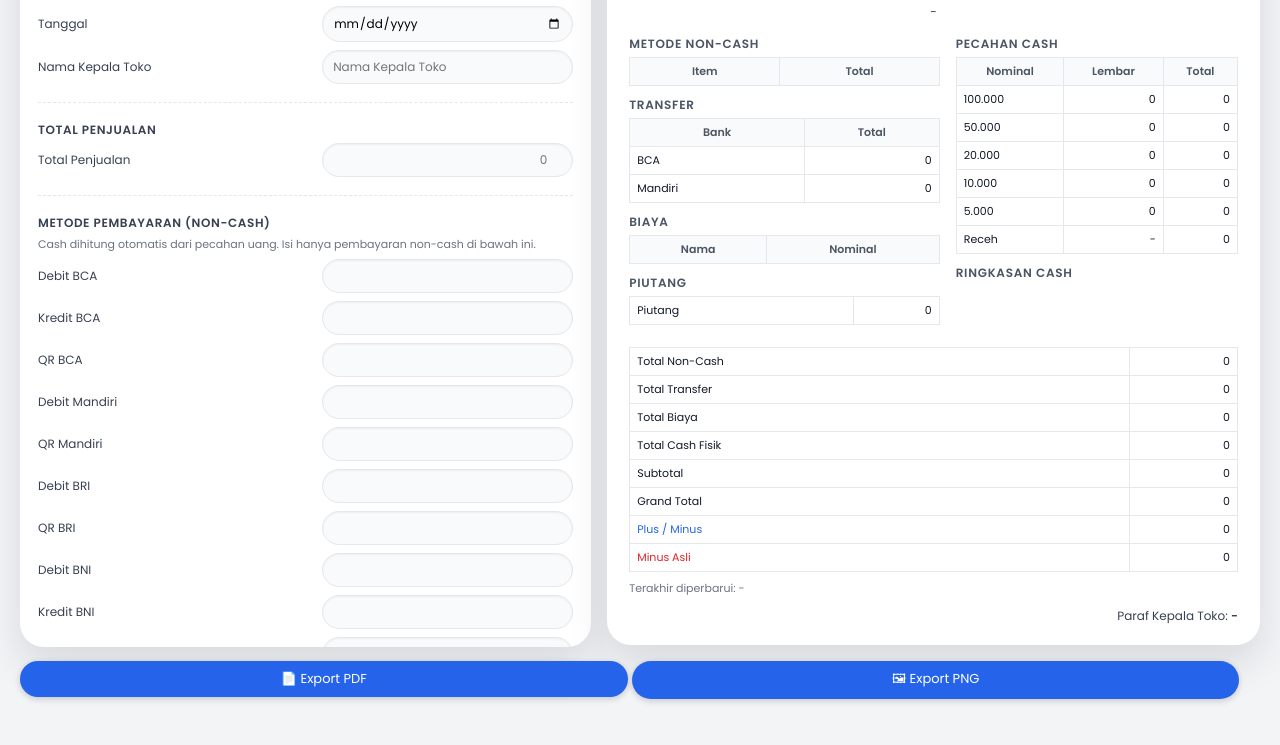
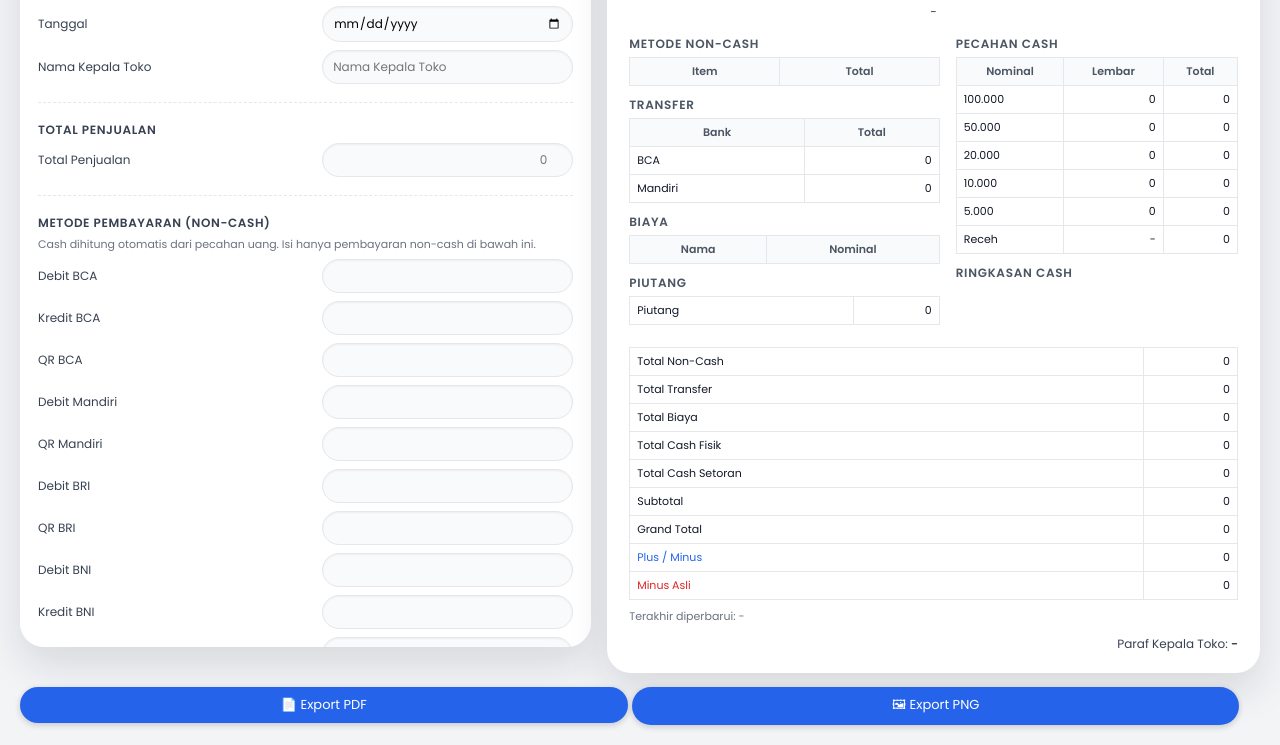
Before and after one commit to topedbandungkopo-bit/Laporan-Penjualan, a plain HTML site: page index.html in a window 1280 px wide. Shown: the part 161-906 px from the top of the page. Before the commit the page ends 880 px from the top, so only its background shows below. Drawn offline with nearby package versions, Linux system fonts and the light colour scheme; no server answers.

Commit message:
Update index.html

```diff
--- a/index.html
+++ b/index.html
@@ -565,6 +565,7 @@
           <tr><td>Total Transfer</td><td id="total-transfer" class="num">0</td></tr>
           <tr><td>Total Biaya</td><td id="total-biaya" class="num">0</td></tr>
           <tr><td>Total Cash Fisik</td><td id="total-cash-fisik" class="num">0</td></tr>
+          <tr><td>Total Cash Setoran</td><td id="total-cash-setoran" class="num">0</td></tr>
           <tr><td>Subtotal</td><td id="subtotal" class="num">0</td></tr>
           <tr><td>Grand Total</td><td id="grandtotal" class="num">0</td></tr>
           <tr><td style="color:#2563eb;">Plus / Minus</td><td id="plusminus" class="num">0</td></tr>
@@ -673,6 +674,7 @@
     document.getElementById("grandtotal").textContent = fmt(grand);
 
     const cashSeharusnya = totalPenjualan - totalNonCash - totalTransfer - totalBiaya;
+    document.getElementById("total-cash-setoran").textContent = fmt(cashSeharusnya);
     const plusMinus = cashFisik - cashSeharusnya;
     document.getElementById("plusminus").textContent = fmt(plusMinus);
 
```
